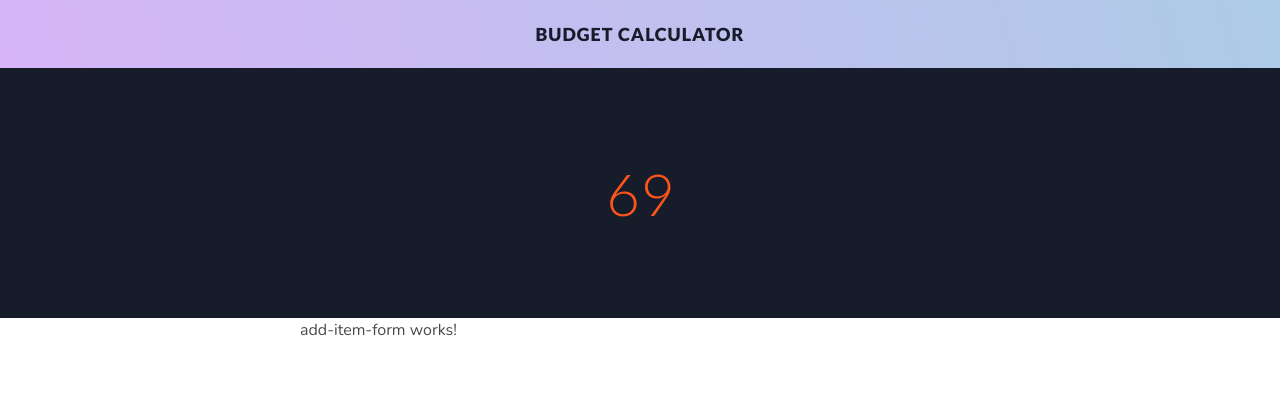
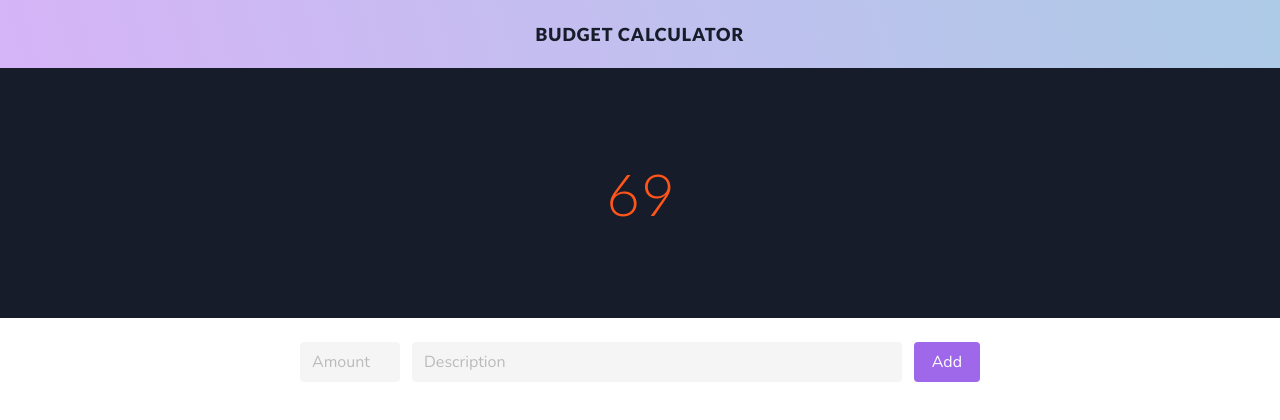
Before and after one commit to IrakliGiorgadze/BudgetCalc-Ang, an Angular app: page / in a window 1280 px wide. Shown: the top 420 px of the page. Built offline with nearby package versions, Linux system fonts and the light colour scheme.

Commit message:
add amount and description sections, add button and styling

```diff
--- a/src/app/add-item-form/add-item-form.component.html
+++ b/src/app/add-item-form/add-item-form.component.html
@@ -1 +1,26 @@
-<p>add-item-form works!</p>
+<form>
+  <div class="field is-horizontal">
+    <div class="field-body">
+      <div class="field is-narrow">
+        <p class="control">
+          <input
+            type="number"
+            style="width: 100px"
+            class="input"
+            placeholder="Amount"
+          />
+        </p>
+      </div>
+
+      <div class="field">
+        <p class="control">
+          <input type="text" class="input" placeholder="Description" />
+        </p>
+      </div>
+
+      <div class="field is-narrow">
+        <button class="button is-primary">Add</button>
+      </div>
+    </div>
+  </div>
+</form>
--- a/src/app/main-page/main-page.component.html
+++ b/src/app/main-page/main-page.component.html
@@ -8,6 +8,6 @@
 
 <section class="add-item-section">
   <div class="add-item-container">
-    <app-add-item-form></app-add-item-form>
+    <app-add-item-form style="padding: 20px"></app-add-item-form>
   </div>
 </section>
--- a/src/main-styles.scss
+++ b/src/main-styles.scss
@@ -19,5 +19,6 @@
 
 $body-background-color: white;
 $control-border-width: 2px;
-$input-border-color: $light-grey;
+$input-border-color: trasnparent;
+$input-background-color: $light-grey;
 $input-shadow: none;
```
